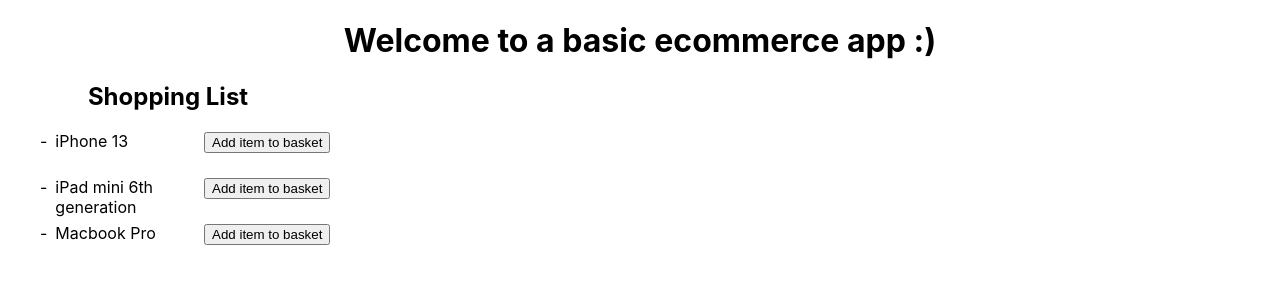
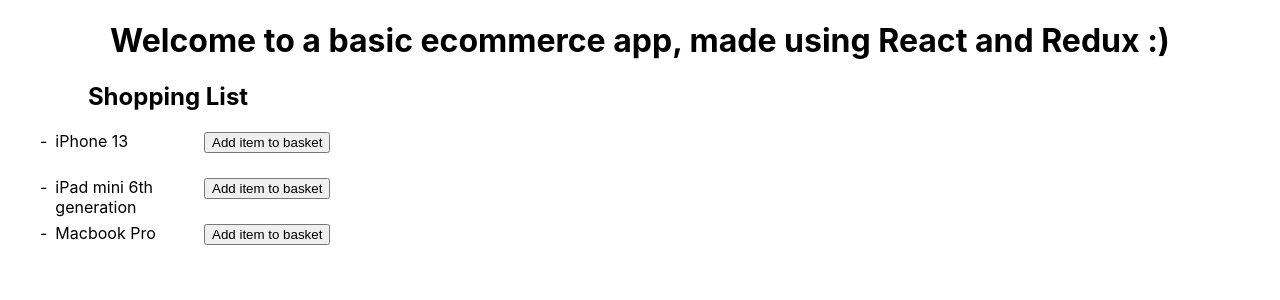
Before and after one commit to Mewrin/Basic-Ecommerce-App, a React (Create React App) app in the folder my-app/: page / in a window 1280 px wide. Shown: the top 300 px of the page. Built offline with nearby package versions, Linux system fonts and the light colour scheme.

Commit message:
Update App.js

```diff
--- a/my-app/src/App.js
+++ b/my-app/src/App.js
@@ -6,7 +6,7 @@
   // Could change h1 to a navbar component and use a react router
   return (
     <div>
-      <h1 className="App"> Welcome to a basic ecommerce app :) </h1>
+      <h1 className="App"> Welcome to a basic ecommerce app, made using React and Redux :)</h1>
       <ECommerceComponent />
     </div>
   );
```
